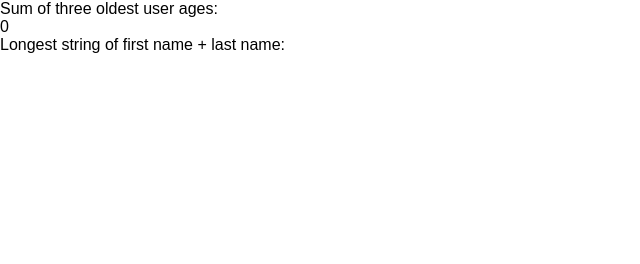
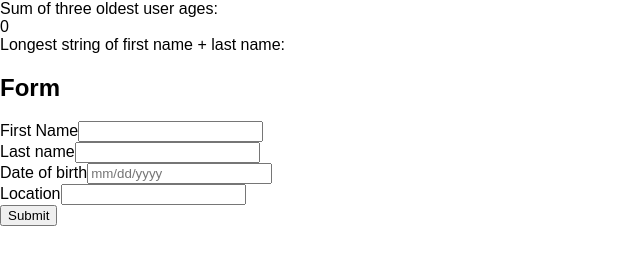
Before and after one commit to wrangler53/js-test-task, a React (Create React App) app: page / in a window 1280 px wide. Shown: the part 192-456 px from the top of the page, without its empty margins (0-640 px from the left). Built offline with nearby package versions, Linux system fonts and the light colour scheme; no server answers.

Commit message:
Implemented add user logic

```diff
--- a/src/api/api.js
+++ b/src/api/api.js
@@ -12,6 +12,11 @@ export const fetchUsers = async () => {
   return response.data;
 };
 
+export const addUser = async user => {
+  const response = await axiosInstance.post(usersEndpoint, user);
+  return response.data;
+};
+
 export const deleteUser = async userId => {
   const deleteUserEndpoint = `${usersEndpoint}/${userId}`;
 
--- a/src/components/App.jsx
+++ b/src/components/App.jsx
@@ -1,17 +1,25 @@
 import React, {Component} from 'react';
 
-import {fetchUsers, deleteUser} from '../api/api';
+import {fetchUsers, deleteUser, addUser} from '../api/api';
 
 import Table from './Table/Table';
 import Summary from './Summary/Summary';
+import Form from './Form/Form';
 
+const newUserObj = {
+  first_name: '',
+  last_name: '',
+  dob: '',
+  location: '',
+};
 class App extends Component {
   state = {
     users: [],
+    newUser: {...newUserObj},
   };
 
   componentDidMount() {
-    fetchUsers()
+    fetchUsers() // TODO: put it into another function
       .then(users => {
         this.setState({users});
       })
@@ -20,6 +28,7 @@ class App extends Component {
       });
   }
 
+  // Delete user
   deleteUserHandler = (event, userId) => {
     event.preventDefault();
 
@@ -35,6 +44,34 @@ class App extends Component {
       });
   };
 
+  // Add a new user
+  addUserHandler = event => {
+    event.preventDefault();
+
+    addUser(this.state.newUser)
+      .then(() => {
+        this.setState({newUser: {...newUserObj}});
+
+        fetchUsers()
+          .then(users => {
+            this.setState({users});
+          })
+          .catch(err => {
+            console.log(err);
+          });
+      })
+      .catch(err => {
+        console.log(err);
+      });
+  };
+
+  // Listen to changes in form fields
+  inputChangeHandler = event => {
+    const newUser = {...this.state.newUser};
+    newUser[event.target.name] = event.target.value;
+    this.setState({newUser});
+  };
+
   render() {
     return (
       <div>
@@ -43,6 +80,11 @@ class App extends Component {
           deleteUser={this.deleteUserHandler}
         />
         <Summary usersList={this.state.users} />
+        <Form
+          addUser={this.addUserHandler}
+          newUser={this.state.newUser}
+          inputChanged={this.inputChangeHandler}
+        />
       </div>
     );
   }
--- /dev/null
+++ b/src/components/Form/Form.jsx
@@ -0,0 +1,59 @@
+import React from 'react';
+
+const Form = ({addUser, newUser, inputChanged}) => (
+  <div className="container">
+    <h2>Form</h2>
+    <form className="form" onSubmit={event => addUser(event)}>
+      <div className="form__item">
+        <label htmlFor="first_name">First Name</label>
+        <input
+          type="text"
+          name="first_name"
+          id="first_name"
+          value={newUser.first_name}
+          onChange={event => inputChanged(event)}
+        />
+      </div>
+      <div className="form__item">
+        <label htmlFor="last_name">Last name</label>
+        <input
+          type="text"
+          name="last_name"
+          id="last_name"
+          value={newUser.last_name}
+          onChange={event => inputChanged(event)}
+        />
+      </div>
+      <div className="form__item">
+        <label htmlFor="dob">Date of birth</label>
+        <input
+          type="text"
+          name="dob"
+          id="dob"
+          placeholder="mm/dd/yyyy"
+          value={newUser.dob}
+          onChange={event => inputChanged(event)}
+        />
+      </div>
+      <div className="form__item">
+        <label htmlFor="location">Location</label>
+        <input
+          type="text"
+          name="location"
+          id="location"
+          value={newUser.location}
+          onChange={event => inputChanged(event)}
+        />
+      </div>
+      <div className="form__item">
+        <input
+          type="submit"
+          value="Submit"
+          onChange={event => inputChanged(event)}
+        />
+      </div>
+    </form>
+  </div>
+);
+
+export default Form;
```
